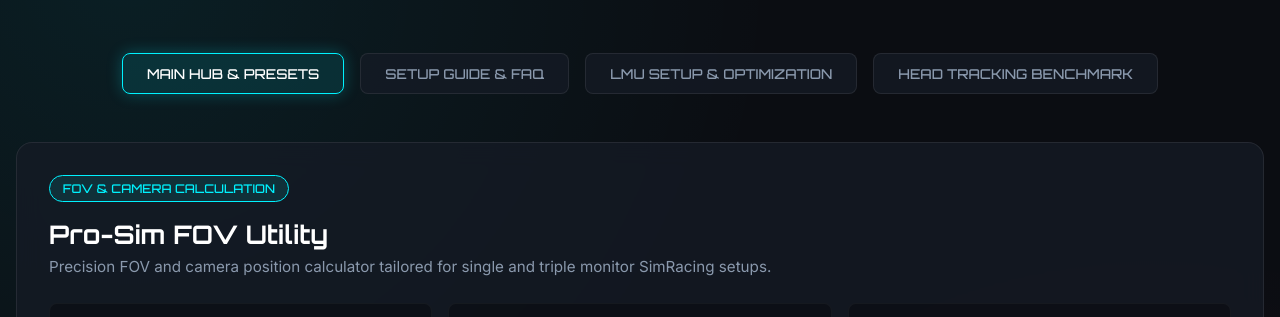
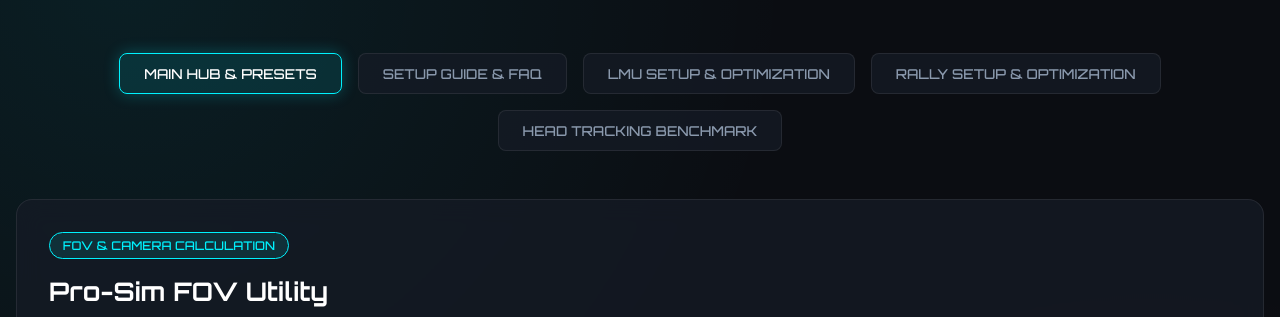
Before and after one commit to ilborga70/Pro-Sim-Utilities-Hub, a plain HTML site: page index.html in a window 1280 px wide. Shown: the part 157-474 px from the top of the page. Drawn offline with Linux system fonts and the light colour scheme.

Commit message:
Add files via upload

```diff
--- a/index.html
+++ b/index.html
@@ -206,6 +206,7 @@ footer a { color: var(--accent-cyan); text-decoration: none; }
 <a href="index.html" class="tab-link active">Main Hub & Presets</a>
 <a href="guide.html" class="tab-link">Setup Guide & FAQ</a>
 <a href="lmu.html" class="tab-link">LMU Setup & Optimization</a>
+<a href="Rally.html" class="tab-link">Rally Setup &amp; Optimization</a>
 <a href="benchmark.html" class="tab-link">Head Tracking Benchmark</a>
 </nav>
 
```
